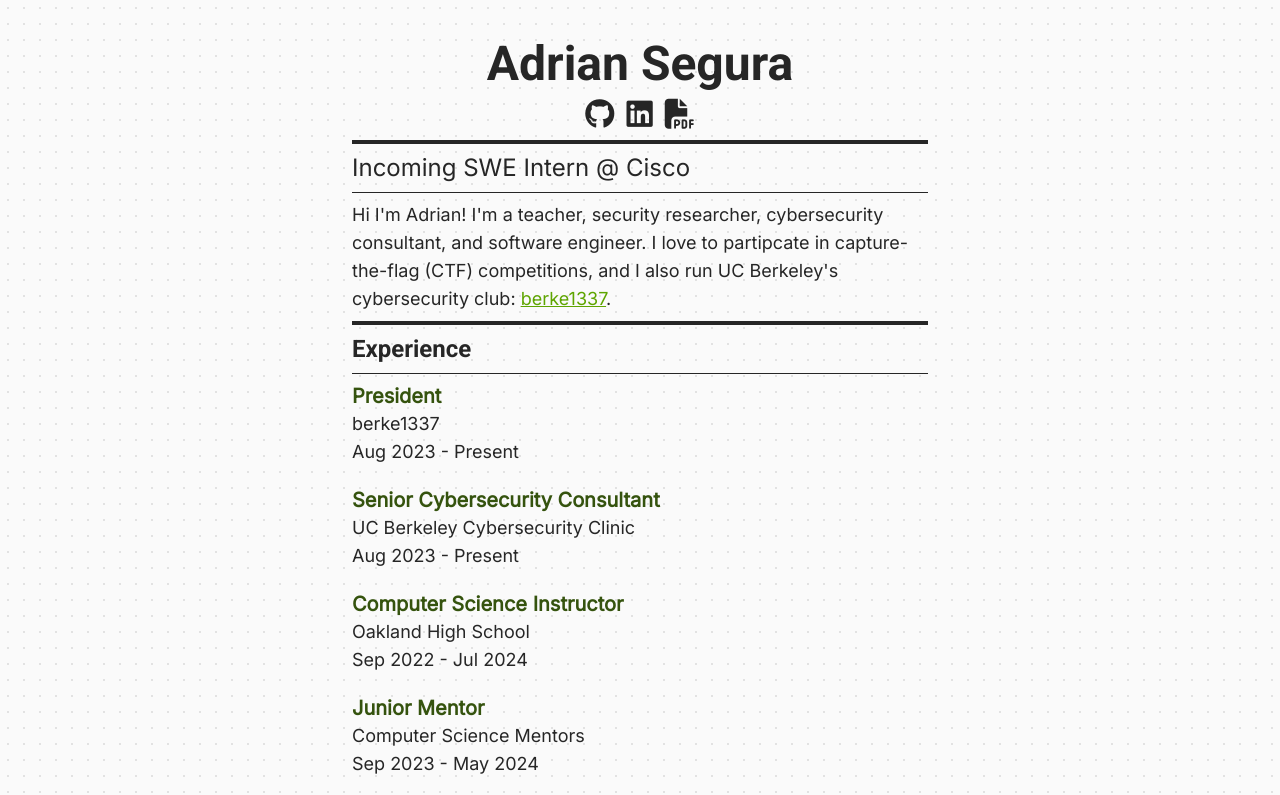
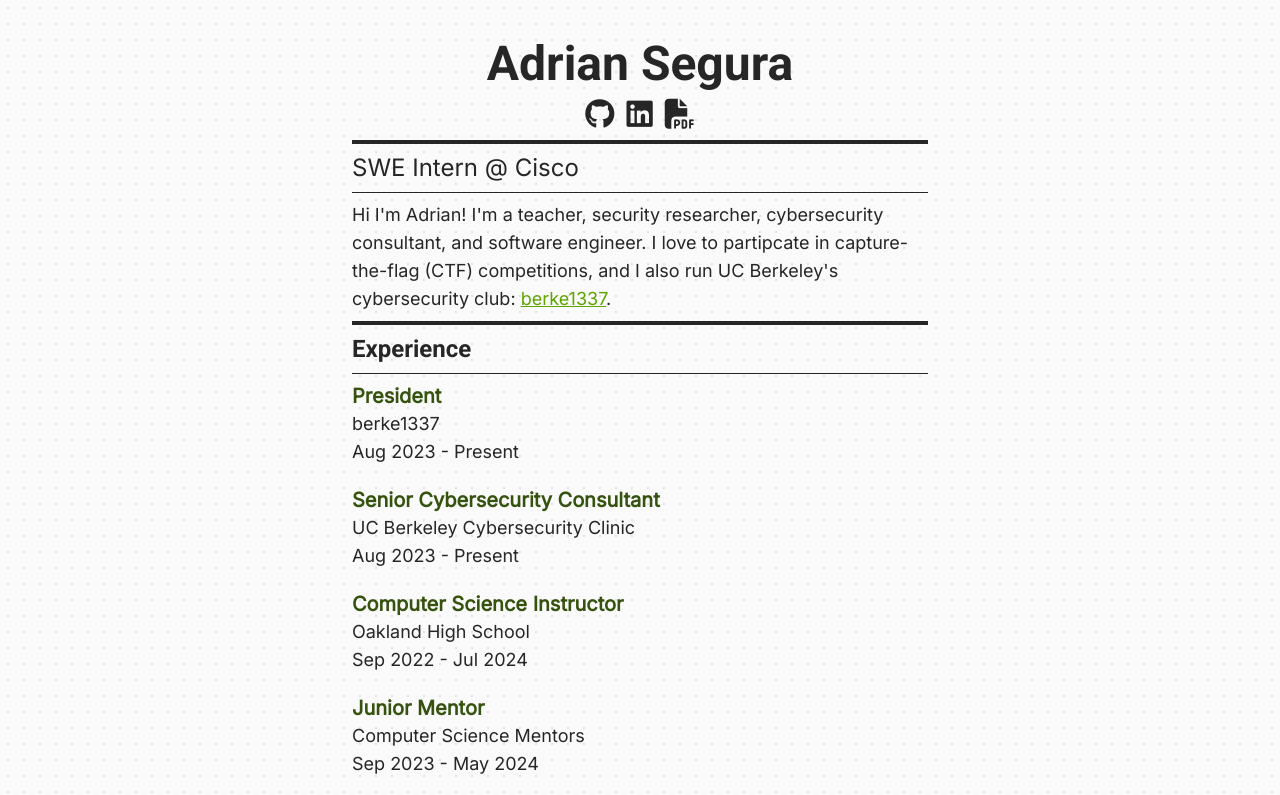
Before and after one commit to adrianlsegura/adrian-segura.github.io, a website: page index.html in a window 1280 px wide. Shown: the top 795 px of the page. Drawn offline with Linux system fonts and the light colour scheme.

Commit message:
Removed 'incoming' from title

```diff
--- a/index.html
+++ b/index.html
@@ -15,7 +15,7 @@
 </head>
 <body>
   <!-- EASTER EGG: drowsyrain.net -->
-  <div class="absolute inset-0 -z-10 h-full w-full bg-neutral-50 bg-[radial-gradient(#e2e2e2_1px,transparent_1px)] [background-size:16px_16px]"></div>
+  <div class="absolute inset-0 -z-10 min-h-screen w-full bg-neutral-50 bg-[radial-gradient(#e2e2e2_1px,transparent_1px)] [background-size:16px_16px] bg-repeat"></div>
   <div class="text-left container mx-auto p-8 lg:w-1/2 md:w-1/2 text-neutral-800 font-secondary">
     <h1 class="text-5xl font-bold font-primary my-2 text-center">Adrian Segura</h1>
     <ul class="justify-center flex mb-2 space-x-3 text-3xl">
@@ -25,7 +25,7 @@
     </ul>
     <hr class="border-2">
     <div class="mt-2 mb-2">
-      <h2 class="justify-start text-2xl">Incoming SWE Intern @ Cisco</h2>
+      <h2 class="justify-start text-2xl">SWE Intern @ Cisco</h2>
       <hr class="mt-2 mb-2">
       <p class="text-lg">
         Hi I'm Adrian! I'm a teacher, security researcher, cybersecurity consultant, and software engineer.
```
Also changed, not shown: main.css.
